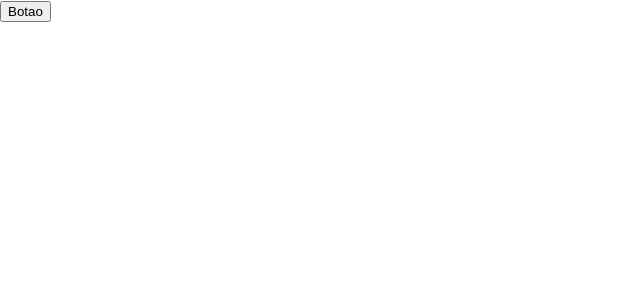
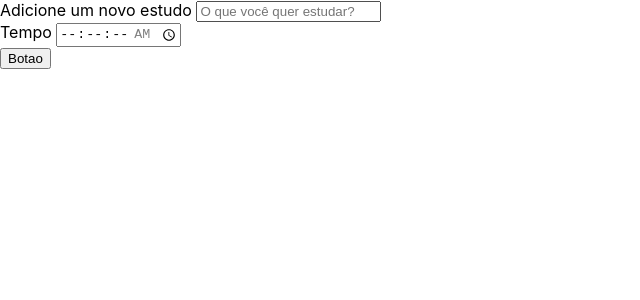
Before and after one commit to camilavitoriacosta/digixStudies, a React (Create React App) app: page / in a window 1280 px wide. Shown: the top 300 px of the page, without its empty margins (0-640 px from the left). Built offline with nearby package versions, Linux system fonts and the light colour scheme.

Commit message:
Criando Component Formulario

```diff
--- a/src/App.tsx
+++ b/src/App.tsx
@@ -1,8 +1,8 @@
-import Botao from "./components/Botao";
+import Formulario from "./components/Formulario";
 
 function App() {
   return (
-    <Botao />
+    <Formulario />
   );
 }
 
--- /dev/null
+++ b/src/components/Formulario/index.tsx
@@ -0,0 +1,22 @@
+import React from "react";
+import Botao from "../Botao";
+
+class Formulario extends React.Component{
+    render(){
+        return(
+           <form>
+                <div>
+                    <label htmlFor="tarefa"> Adicione um novo estudo </label>
+                    <input type="text" placeholder="O que você quer estudar?" name="tarefa" id="tarefa" required/>
+                </div>
+                <div>
+                    <label htmlFor="tempo"> Tempo </label>
+                    <input type="time" step="1" name="tempo" id="tempo" min="00:00:00" max="01:30:00" required/>
+                </div>
+                <Botao />
+           </form>
+        );
+    }
+}
+
+export default Formulario;
```
